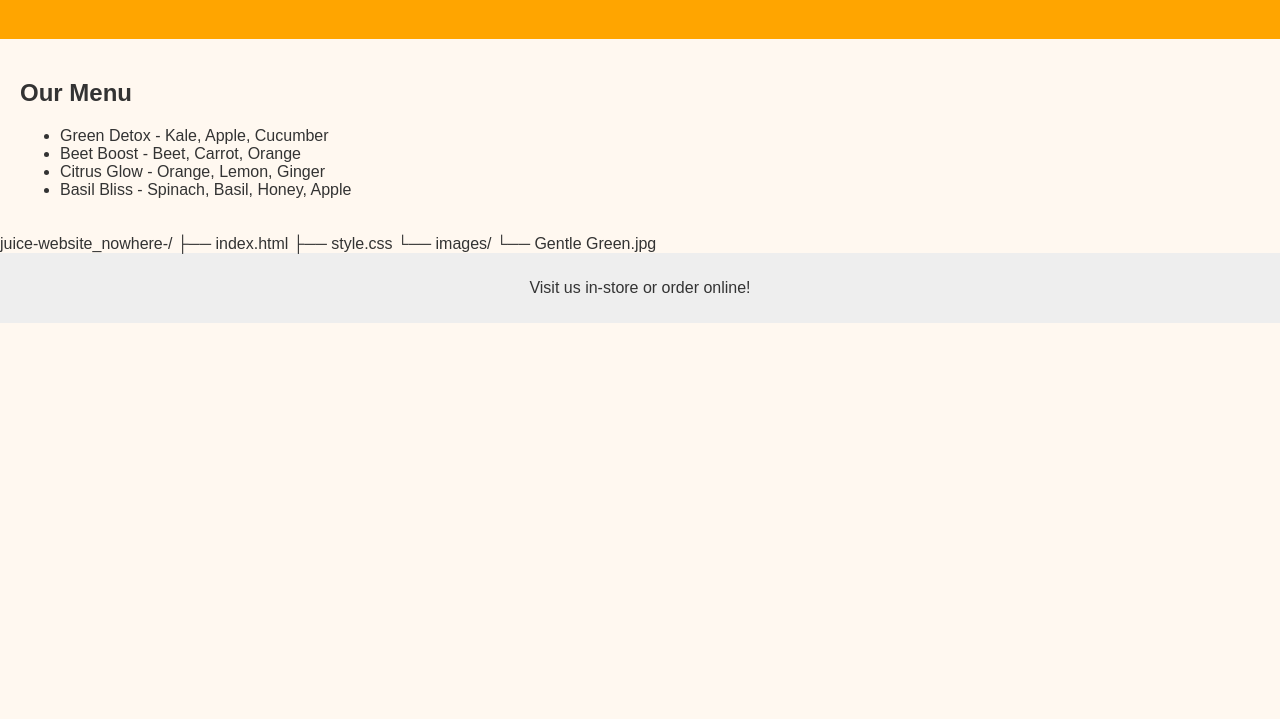
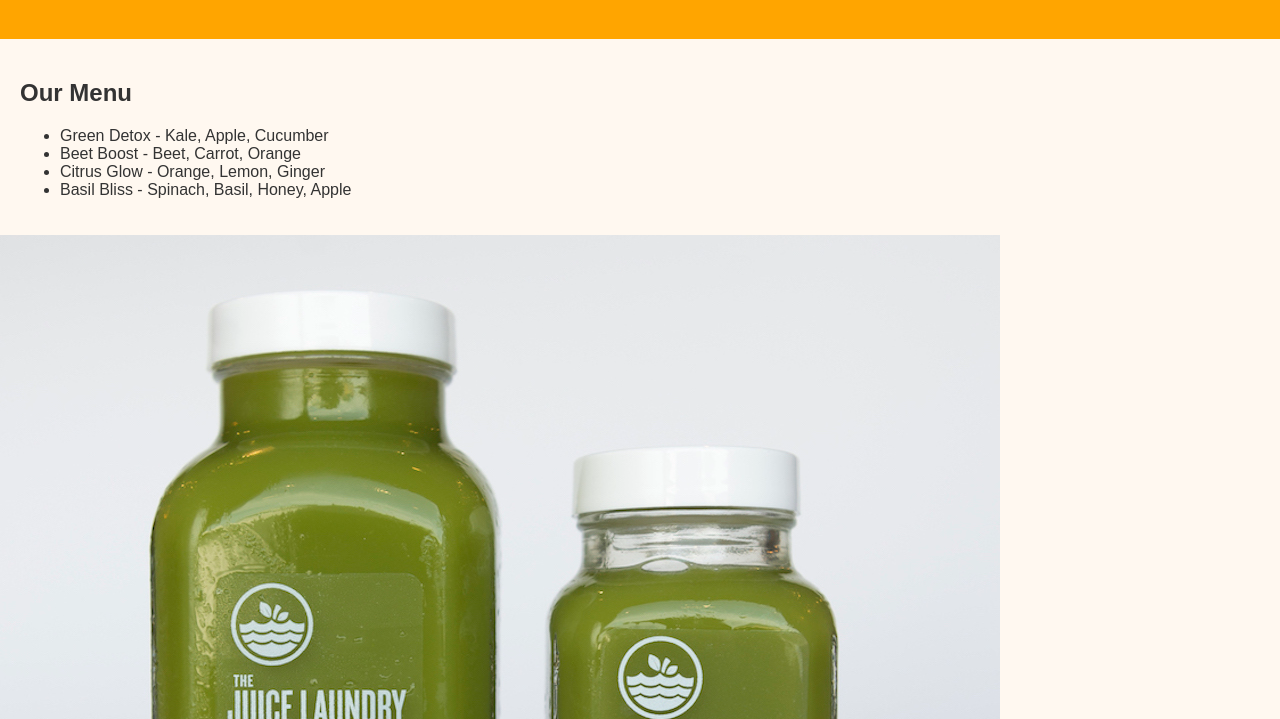
Before and after one commit to ob182/Juice-Website_Nowhere-, a plain HTML site: page index.html in a window 1280 px wide. Shown: the part 81-800 px from the top of the page. Drawn offline with Linux system fonts and the light colour scheme.

Commit message:
green juice change

```diff
--- a/index.html
+++ b/index.html
@@ -21,11 +21,7 @@
     </ul>
   </section>
 
-  juice-website_nowhere-/
-├── index.html
-├── style.css
-└── images/
-    └── Gentle Green.jpg
+  <img src="images/Gentle Green.jpg" alt="A refreshing green juice" />
 
 
   <footer>
```
Also changed, not shown: 1 other file.
